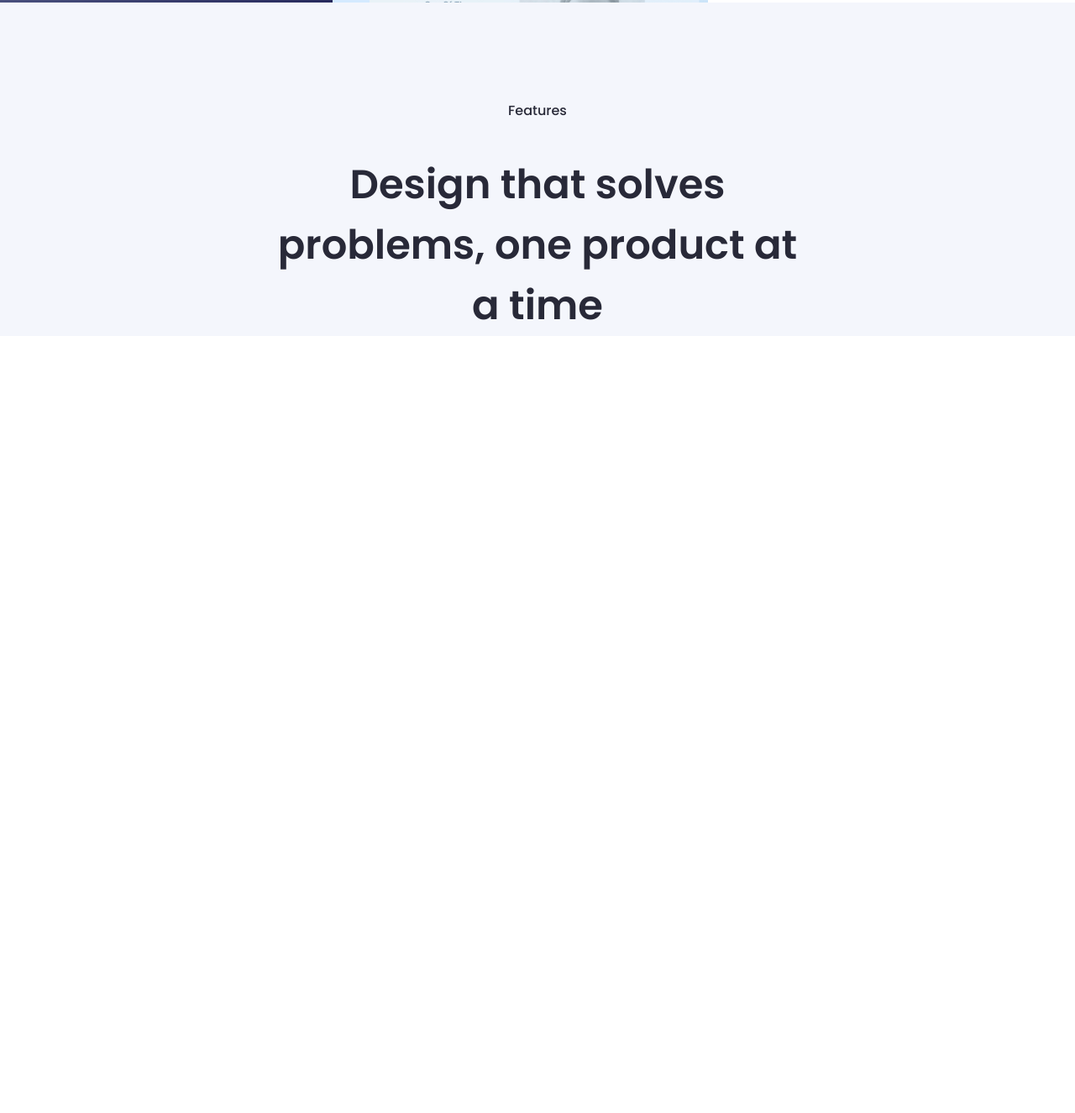
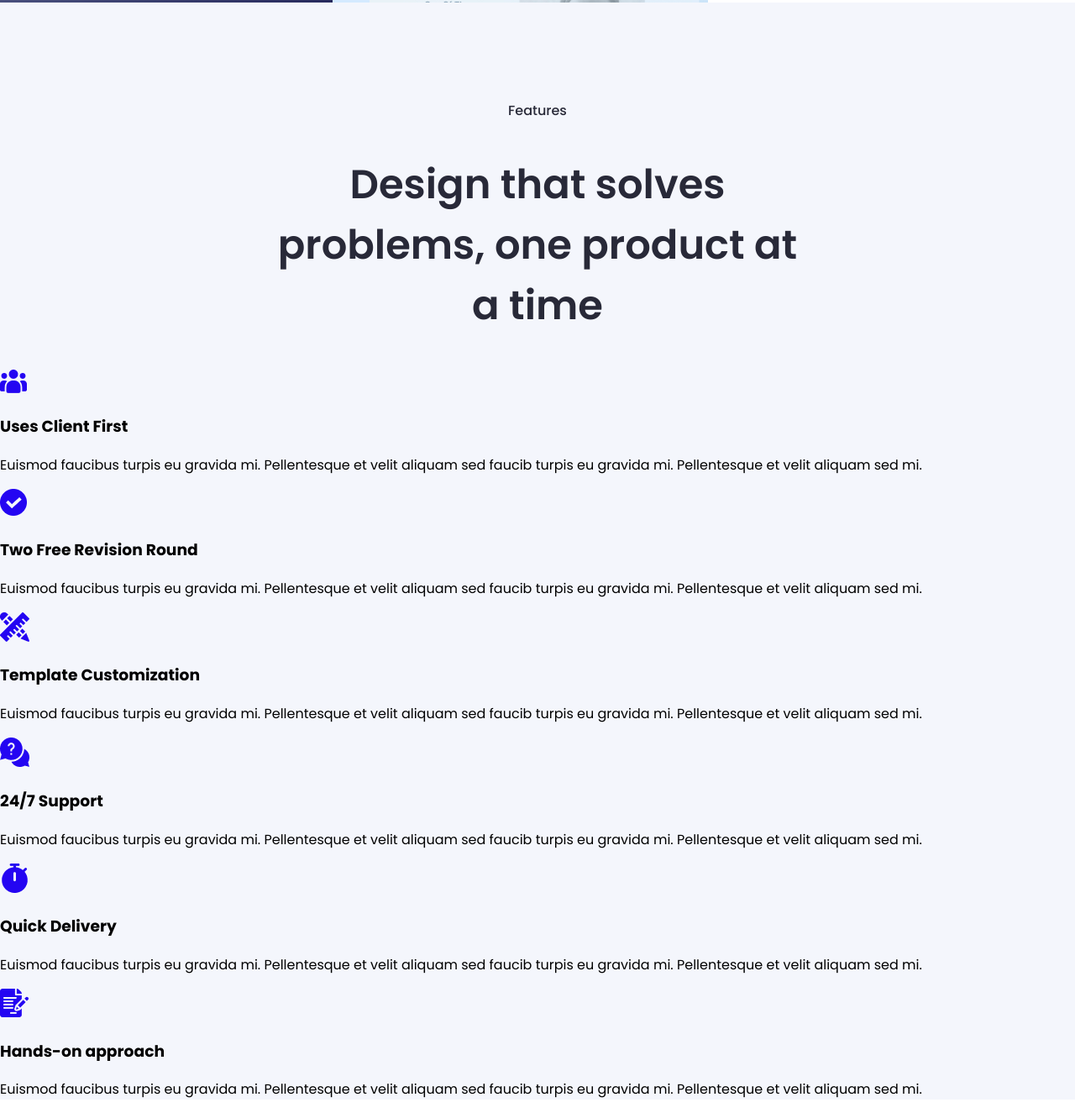
Before and after one commit to MaharobHossain/Responsive-Finsweet-Website-For-Sowfvance-Agency, a plain HTML site: page index.html in a window 1280 px wide. Shown: the part 2218-3543 px from the top of the page at 84% size. Before the commit the page ends 2658 px from the top, so only its background shows below. Drawn offline with Linux system fonts and the light colour scheme.

Commit message:
Features section doxes html added

```diff
--- a/index.html
+++ b/index.html
@@ -158,6 +158,46 @@
                 <h1 class="Features-titel">Design that solves problems, one product at a time</h1>
             </div>
 
+            <div class="Features-boxes">
+
+                <div class="Feature-box">
+                    <img src="Images/Icon.png" alt="Feature-box-icon" class="Feature-box-icon">
+                    <h3 class="Feature-box-titel">Uses Client First</h3>
+                    <p class="Feature-box-discription">Euismod faucibus turpis eu gravida mi. Pellentesque et velit aliquam sed faucib turpis eu gravida mi. Pellentesque et velit aliquam sed mi. </p>
+                </div>
+
+                <div class="Feature-box">
+                    <img src="Images/Icon 2.png" alt="Feature-box-icon" class="Feature-box-icon">
+                    <h3 class="Feature-box-titel">Two Free Revision Round</h3>
+                    <p class="Feature-box-discription">Euismod faucibus turpis eu gravida mi. Pellentesque et velit aliquam sed faucib turpis eu gravida mi. Pellentesque et velit aliquam sed mi. </p>
+                </div>
+
+                <div class="Feature-box">
+                    <img src="Images/Icon 3.png" alt="Feature-box-icon" class="Feature-box-icon">
+                    <h3 class="Feature-box-titel">Template Customization</h3>
+                    <p class="Feature-box-discription">Euismod faucibus turpis eu gravida mi. Pellentesque et velit aliquam sed faucib turpis eu gravida mi. Pellentesque et velit aliquam sed mi. </p>
+                </div>
+
+                <div class="Feature-box">
+                    <img src="Images/Icon 4.png" alt="Feature-box-icon" class="Feature-box-icon">
+                    <h3 class="Feature-box-titel">24/7 Support</h3>
+                    <p class="Feature-box-discription">Euismod faucibus turpis eu gravida mi. Pellentesque et velit aliquam sed faucib turpis eu gravida mi. Pellentesque et velit aliquam sed mi. </p>
+                </div>
+
+                <div class="Feature-box">
+                    <img src="Images/Icon 5.png" alt="Feature-box-icon" class="Feature-box-icon">
+                    <h3 class="Feature-box-titel">Quick Delivery</h3>
+                    <p class="Feature-box-discription">Euismod faucibus turpis eu gravida mi. Pellentesque et velit aliquam sed faucib turpis eu gravida mi. Pellentesque et velit aliquam sed mi. </p>
+                </div>
+
+                <div class="Feature-box">
+                    <img src="Images/Icon 6.png" alt="Feature-box-icon" class="Feature-box-icon">
+                    <h3 class="Feature-box-titel">Hands-on approach</h3>
+                    <p class="Feature-box-discription">Euismod faucibus turpis eu gravida mi. Pellentesque et velit aliquam sed faucib turpis eu gravida mi. Pellentesque et velit aliquam sed mi. </p>
+                </div>
+
+            </div>
+
         </section>
 
 
```
